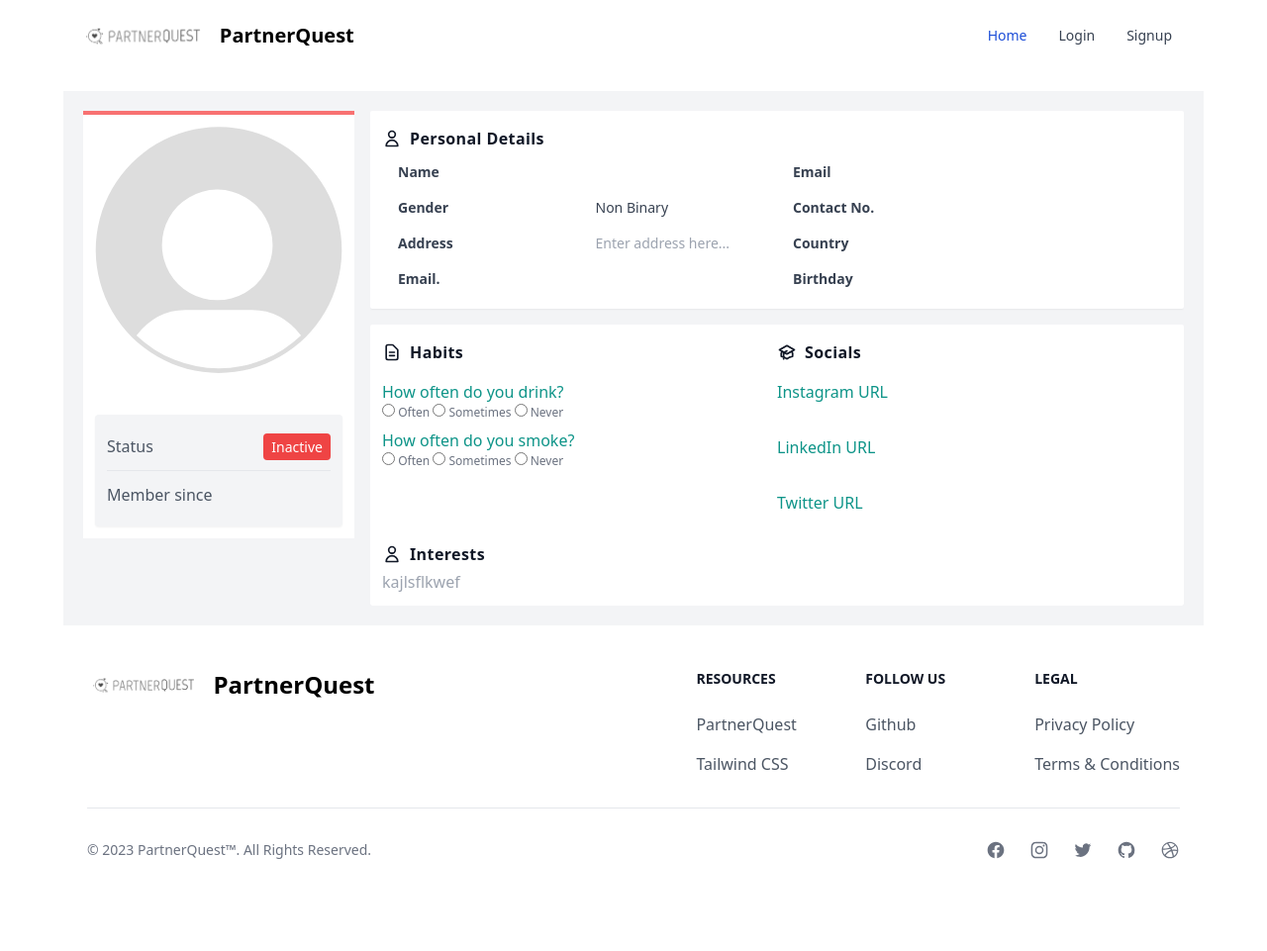
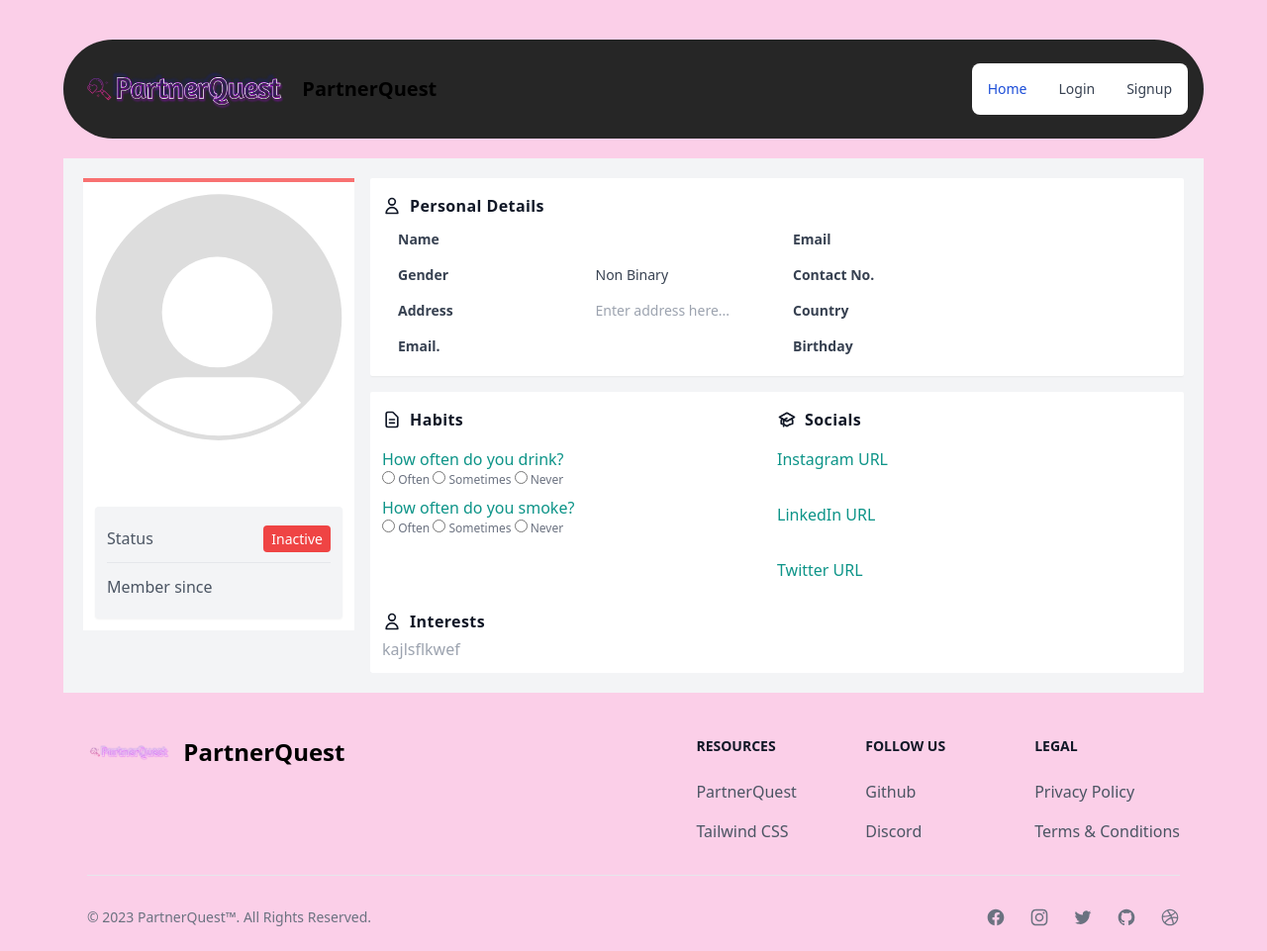
Before and after one commit to GlenR16/RadiantGladiators_Clash-Of-Codes, a Django app: page /profile/ in a window 1280 px wide. Shown: the whole page at 99% size. Before the commit the page ends 868 px from the top, so only its background shows below. Run offline with Django 4.2, Linux system fonts and the light colour scheme; style sheets or scripts are compiled from the project's sources; some libraries are stand-ins or nearby versions.

Commit message:
Logo changed.

```diff
--- a/home/admin.py
+++ b/home/admin.py
@@ -13,8 +13,8 @@ class UserAdmin(UserAdmin):
     list_display = ('email', 'name',)
     list_filter = ('id_is_verified', 'is_active')
     fieldsets = (
-        ('User Data', {'fields': ('email', 'name', 'phone','is_verified','verification_file')}),
-        ('NGO Data', {'fields': ('latitude', 'longitude', 'active_members','tickets','address','website','about')}),
+        ('User Data', {'fields': ('email', 'name', 'phone','country',"id_is_verified",'verification_file','status','dob','who_to_date')}),
+        ('Data', {'fields': ('bio','profile_image','address','college','otp','insta_username','user_score','height','interests','is_habit_drink','is_habit_smoke','premium')}),
         ('Permissions', {'fields': ('is_staff', 'is_active', 'is_superuser', 'groups', 'user_permissions','password')}),
     )
     add_fieldsets = (
--- a/home/models.py
+++ b/home/models.py
@@ -51,8 +51,8 @@ class User(AbstractBaseUser, PermissionsMixin):
     who_to_date = models.CharField(max_length=2)
     interests = models.ManyToManyField(Interest,blank=True)
     premium = models.BooleanField(default=False)
-    is_habit_drink = models.CharField(max_length=2,blank=True,null=True)
-    is_habit_smoke = models.CharField(max_length=2,blank=True,null=True)
+    is_habit_drink = models.CharField(max_length=10,blank=True,null=True)
+    is_habit_smoke = models.CharField(max_length=10,blank=True,null=True)
     last_updated = models.DateTimeField(auto_now_add=True)
     # Internal
     is_staff = models.BooleanField(default=False)
--- a/home/views.py
+++ b/home/views.py
@@ -180,10 +180,14 @@ def APIView(request):
     if swipe == "RIGHT":
         swipe = Swipe(first_user=request.user,second_user=user,type="LIKE")
         swipe.save()
+        user.likes += 1
+        user.save()
         return JsonResponse(data={"submitted":True})
     elif swipe == "LEFT":
         swipe = Swipe(first_user=request.user,second_user=user,type="DISLIKE")
         swipe.save()
+        user.dislikes += 1
+        user.save()
         return JsonResponse(data={"submitted":True})
     return JsonResponse(data={"submitted":False})
 
--- a/templates/base.html
+++ b/templates/base.html
@@ -12,11 +12,12 @@
     {% endblock css %}
     <title>{% block title %}{% endblock title %}</title>
 </head>
-<body class="max-w-6xl mx-auto">
-    <nav class="bg-white border-gray-200 px-2 sm:px-4 py-2.5 rounded">
+
+<body class="max-w-6xl mx-auto bg-pink-200">
+    <nav class="bg-neutral-800 border-gray-200 px-2 sm:px-4 py-2.5 rounded-full mt-10 sticky top-2">
         <div class="container flex flex-wrap items-center justify-between mx-auto">
-        <a href="https://flowbite.com/" class="flex items-center">
-            <img src="{% static 'images/logo.png' %}" class="h-6 mr-3 sm:h-9" alt="Flowbite Logo" />
+        <a href="#" class="flex items-center">
+            <img src="{% static 'images/logo.png' %}" class="h-10 mr-3 sm:h-20" alt="PartnerQuest" />
             <span class="self-center text-xl font-semibold whitespace-nowrap dark:text-white">PartnerQuest</span>
         </a>
         <button data-collapse-toggle="navbar-default" type="button" class="inline-flex items-center p-2 ml-3 text-sm text-gray-500 rounded-lg md:hidden hover:bg-gray-100 focus:outline-none focus:ring-2 focus:ring-gray-200 dark:text-gray-400 dark:hover:bg-gray-700 dark:focus:ring-gray-600" aria-controls="navbar-default" aria-expanded="false">
@@ -30,17 +31,20 @@
             </li>
             {% if request.user.is_authenticated %}
             <li>
-                <a href="/dashboard/" class="block py-2 pl-3 pr-4 text-gray-700 rounded hover:bg-gray-100 md:hover:bg-transparent md:border-0 md:hover:text-blue-700 md:p-0 dark:text-gray-400 md:dark:hover:text-white dark:hover:bg-gray-700 dark:hover:text-white md:dark:hover:bg-transparent">Dashboard</a>
+                <a href="/dashboard/" class="block py-2 pl-3 pr-4 text-gray-700 rounded hover:bg-gray-100 md:hover:bg-transparent md:border-0 md:hover:text-blue-700 md:p-0 dark:text-gray-400 md:dark:hover:text-black dark:hover:bg-gray-700 dark:hover:text-black md:dark:hover:bg-transparent">Dashboard</a>
             </li>
             <li>
-                <a href="/logout/" class="block py-2 pl-3 pr-4 text-gray-700 rounded hover:bg-gray-100 md:hover:bg-transparent md:border-0 md:hover:text-blue-700 md:p-0 dark:text-gray-400 md:dark:hover:text-white dark:hover:bg-gray-700 dark:hover:text-white md:dark:hover:bg-transparent">Logout</a>
+                <a href="/profile/" class="block py-2 pl-3 pr-4 text-gray-700 rounded hover:bg-gray-100 md:hover:bg-transparent md:border-0 md:hover:text-blue-700 md:p-0 dark:text-gray-400 md:dark:hover:text-black dark:hover:bg-gray-700 dark:hover:text-black md:dark:hover:bg-transparent">Profile</a>
+            </li>
+            <li>
+                <a href="/logout/" class="block py-2 pl-3 pr-4 text-gray-700 rounded hover:bg-gray-100 md:hover:bg-transparent md:border-0 md:hover:text-blue-700 md:p-0 dark:text-gray-400 md:dark:hover:text-black dark:hover:bg-gray-700 dark:hover:text-black md:dark:hover:bg-transparent">Logout</a>
             </li>
             {% else %}
             <li>
-                <a href="/login/" class="block py-2 pl-3 pr-4 text-gray-700 rounded hover:bg-gray-100 md:hover:bg-transparent md:border-0 md:hover:text-blue-700 md:p-0 dark:text-gray-400 md:dark:hover:text-white dark:hover:bg-gray-700 dark:hover:text-white md:dark:hover:bg-transparent">Login</a>
+                <a href="/login/" class="block py-2 pl-3 pr-4 text-gray-700 rounded hover:bg-gray-100 md:hover:bg-transparent md:border-0 md:hover:text-blue-700 md:p-0 dark:text-gray-400 md:dark:hover:text-black dark:hover:bg-gray-700 dark:hover:text-black md:dark:hover:bg-transparent">Login</a>
             </li>
             <li>
-                <a href="/signup/" class="block py-2 pl-3 pr-4 text-gray-700 rounded hover:bg-gray-100 md:hover:bg-transparent md:border-0 md:hover:text-blue-700 md:p-0 dark:text-gray-400 md:dark:hover:text-white dark:hover:bg-gray-700 dark:hover:text-white md:dark:hover:bg-transparent">Signup</a>
+                <a href="/signup/" class="block py-2 pl-3 pr-4 text-gray-700 rounded hover:bg-gray-100 md:hover:bg-transparent md:border-0 md:hover:text-blue-700 md:p-0 dark:text-gray-400 md:dark:hover:text-black dark:hover:bg-gray-700 dark:hover:text-black md:dark:hover:bg-transparent">Signup</a>
             </li>
             {% endif %}
             <!-- <li>
@@ -59,7 +63,7 @@
 
 
     <!-- Footer -->
-    <footer class="p-4 bg-white sm:p-6">
+    <footer class="p-4 sm:p-6">
         <div class="md:flex md:justify-between">
             <div class="mb-6 md:mb-0">
                 <a href="https://flowbite.com/" class="flex items-center">
--- a/templates/profile.html
+++ b/templates/profile.html
@@ -3,7 +3,7 @@
 {% block css %}
 <!-- <link rel="stylesheet" href="{% static 'dist/profile.css' %}"> -->
 {% endblock css %}
-{% block title %}Dashboard{% endblock title %}
+{% block title %}Profile{% endblock title %}
 {% block content %}
 <!-- Profile page -->
 
@@ -31,8 +31,9 @@
                                     alt="">
                             </div>
                             <h1 class="text-gray-900 font-bold text-xl leading-8 my-1">{{request.user.name}}</h1>
-                            <h3 class="text-gray-600 font-lg text-semibold leading-6">{{request.user.college}}</h3>
-                            <input class="text-sm text-gray-500 hover:text-gray-600 leading-6"
+                            <input class="text-sm text-gray-500 hover:text-gray-600 leading-6" name="college"
+                                value="{{request.user.college}}">
+                            <input class="text-sm text-gray-500 hover:text-gray-600 leading-6" name="bio"
                                 value="{{request.user.bio}}"></p>
                             <ul
                                 class="bg-gray-100 text-gray-600 hover:text-gray-700 hover:shadow py-2 px-3 mt-3 divide-y rounded shadow-sm">
@@ -147,15 +148,15 @@
                                             <div class="text-teal-600">How often do you drink?</div>
                                             <div class="text-gray-500 text-xs">
                                                 <label>
-                                                    <input type="radio" name="is_habit_drink" value="Often" />
+                                                    <input type="radio" name="is_habit_drink" value="Often" {% if request.user.is_habit_drink == "Often" %}selected{% endif %} />
                                                     <span>Often</span>
                                                 </label>
                                                 <label>
-                                                    <input type="radio" name="is_habit_drink" value="Sometimes" />
+                                                    <input type="radio" name="is_habit_drink" value="Sometimes" {% if request.user.is_habit_drink == "Sometimes" %}selected{% endif %} />
                                                     <span>Sometimes</span>
                                                 </label>
                                                 <label>
-                                                    <input type="radio" name="is_habit_drink" value="Never" />
+                                                    <input type="radio" name="is_habit_drink" value="Never" {% if request.user.is_habit_drink == "Never" %}selected{% endif %} />
                                                     <span>Never</span>
                                                 </label>
                                             </div>
@@ -164,15 +165,15 @@
                                             <div class="text-teal-600">How often do you smoke?</div>
                                             <div class="text-gray-500 text-xs">
                                                 <label>
-                                                    <input type="radio" name="is_habit_smoke" value="Often" />
+                                                    <input type="radio" name="is_habit_smoke" value="Often" {% if request.user.is_habit_smoke == "Often" %}selected{% endif %}/>
                                                     <span>Often</span>
                                                 </label>
                                                 <label>
-                                                    <input type="radio" name="is_habit_smoke" value="Sometimes" />
+                                                    <input type="radio" name="is_habit_smoke" value="Sometimes" {% if request.user.is_habit_smoke == "Sometimes" %}selected{% endif %}/>
                                                     <span>Sometimes</span>
                                                 </label>
                                                 <label>
-                                                    <input type="radio" name="is_habit_smoke" value="Never" />
+                                                    <input type="radio" name="is_habit_smoke" value="Never" {% if request.user.is_habit_smoke == "Never" %}selected{% endif %} />
                                                     <span>Never</span>
                                                 </label>
                                             </div>
```
Also changed, not shown: db.sqlite3, radiant/media/pfp/b1539944-3ce5-4776-8c02-7549ecfa95f5.jpg (added), radiant/media/verification/93c8fb71-3572-47a6-8f55-4d7f850df533.png (added), radiant/static/images/logo.png, 1 other file.
